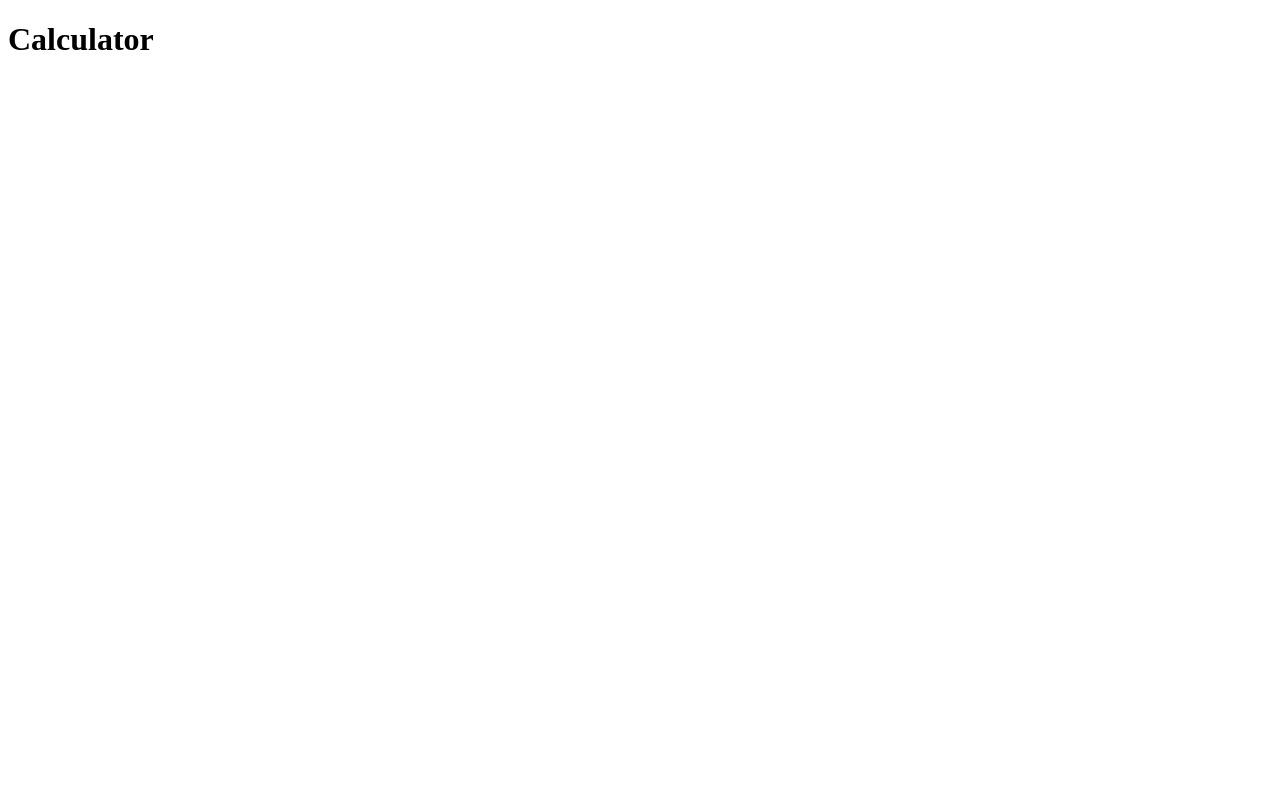
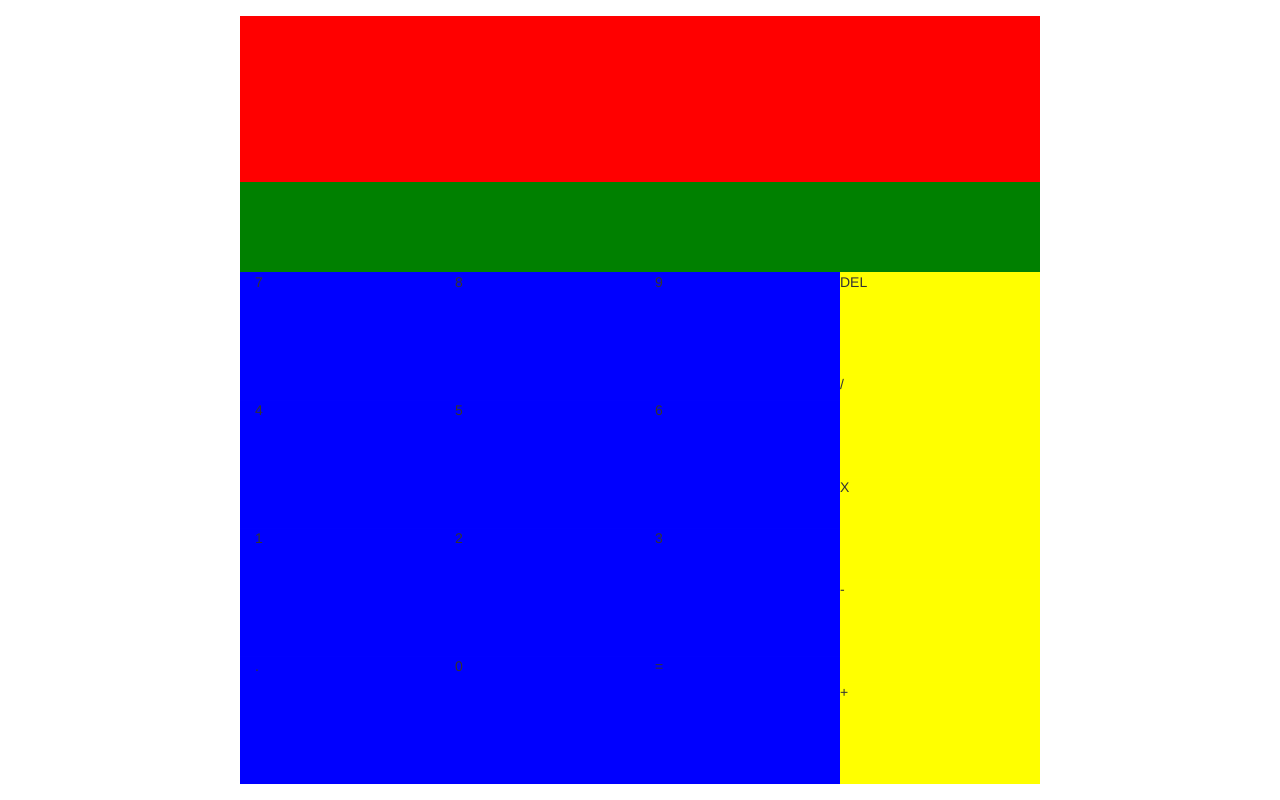
Before and after one commit to parasaro92/calci, a plain HTML site: page index.html in a window 1280 px wide. Drawn offline with nearby package versions, Linux system fonts and the light colour scheme.

Commit message:
Adding Layout to the Calculator Page

```diff
--- /dev/null
+++ b/assets/stylesheets/src/styles.scss
@@ -0,0 +1,37 @@
+$key_height: 16vmin;
+body {
+  height: 100vh;
+}
+
+#calculator {
+  width: 100vmin;
+  position: relative;
+  top: 50%;
+  transform: translateY(-50%);
+  margin: 0 auto;
+
+	#result {
+		background-color: red;
+		height: 1.3*$key_height;
+	}
+
+	#preview {
+		background-color: green;
+		height: 0.7*$key_height;
+	}
+
+	#keys {
+		.key {
+			background-color: blue;
+			height: $key_height;
+		}
+	}
+
+	#operators {
+		.operator {
+			background-color: yellow;
+			height: 0.8*$key_height;
+      margin: 0 -15px;
+		}
+	}
+}
--- a/index.html
+++ b/index.html
@@ -3,8 +3,62 @@
   <head>
     <meta charset="utf-8">
     <title>Calculator</title>
+    <link rel="stylesheet" href="https://maxcdn.bootstrapcdn.com/bootstrap/3.3.5/css/bootstrap.min.css">
+    <link rel="stylesheet" href="assets/stylesheets/styles.css">
   </head>
   <body>
-    <h1>Calculator </h1>
+    <div id="calculator">
+    	<div id="result"></div>
+    	<div id="preview"></div>
+    	<div class="container-fluid">
+    	<div class="row">
+    		<div id="keys" class="col-xs-9">
+    			<div class="row">
+    				<div class="container-fluid">
+    					<div class="row">
+    						<div class="col-xs-4 key">7</div>
+    						<div class="col-xs-4 key">8</div>
+    						<div class="col-xs-4 key">9</div>
+    					</div>
+    				</div>
+    			</div>
+    			<div class="row">
+    				<div class="container-fluid">
+    					<div class="row">
+    						<div class="col-xs-4 key">4</div>
+    						<div class="col-xs-4 key">5</div>
+    						<div class="col-xs-4 key">6</div>
+    					</div>
+    				</div>
+    			</div>
+    			<div class="row">
+    				<div class="container-fluid">
+    					<div class="row">
+    						<div class="col-xs-4 key">1</div>
+    						<div class="col-xs-4 key">2</div>
+    						<div class="col-xs-4 key">3</div>
+    					</div>
+    				</div>
+    			</div>
+    	<div class="row">
+    				<div class="container-fluid">
+    					<div class="row">
+    						<div class="col-xs-4 key">.</div>
+    						<div class="col-xs-4 key">0</div>
+    						<div class="col-xs-4 key">=</div>
+    					</div>
+    				</div>
+    			</div>
+			</div>
+    	<div id="operators" class="col-xs-3">
+    		<div class="operator">DEL</div>
+    		<div class="operator">/</div>
+    		<div class="operator">X</div>
+    		<div class="operator">-</div>
+    		<div class="operator">+</div>
+    	</div>
+    </div>
+</div>
+</div>
   </body>
 </html>
```
Also changed, not shown: assets/stylesheets/styles.css (added), 1 other file.
